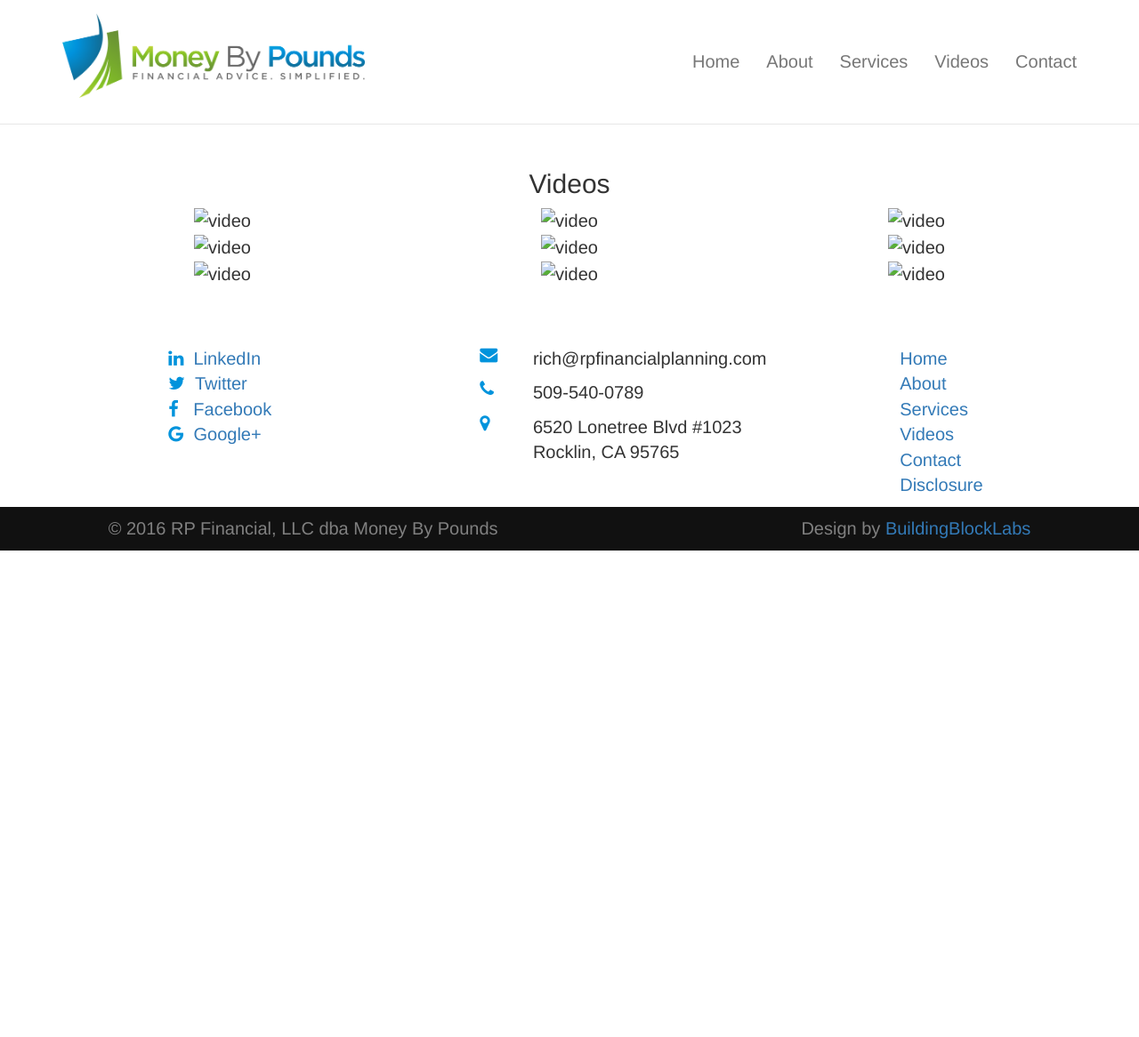
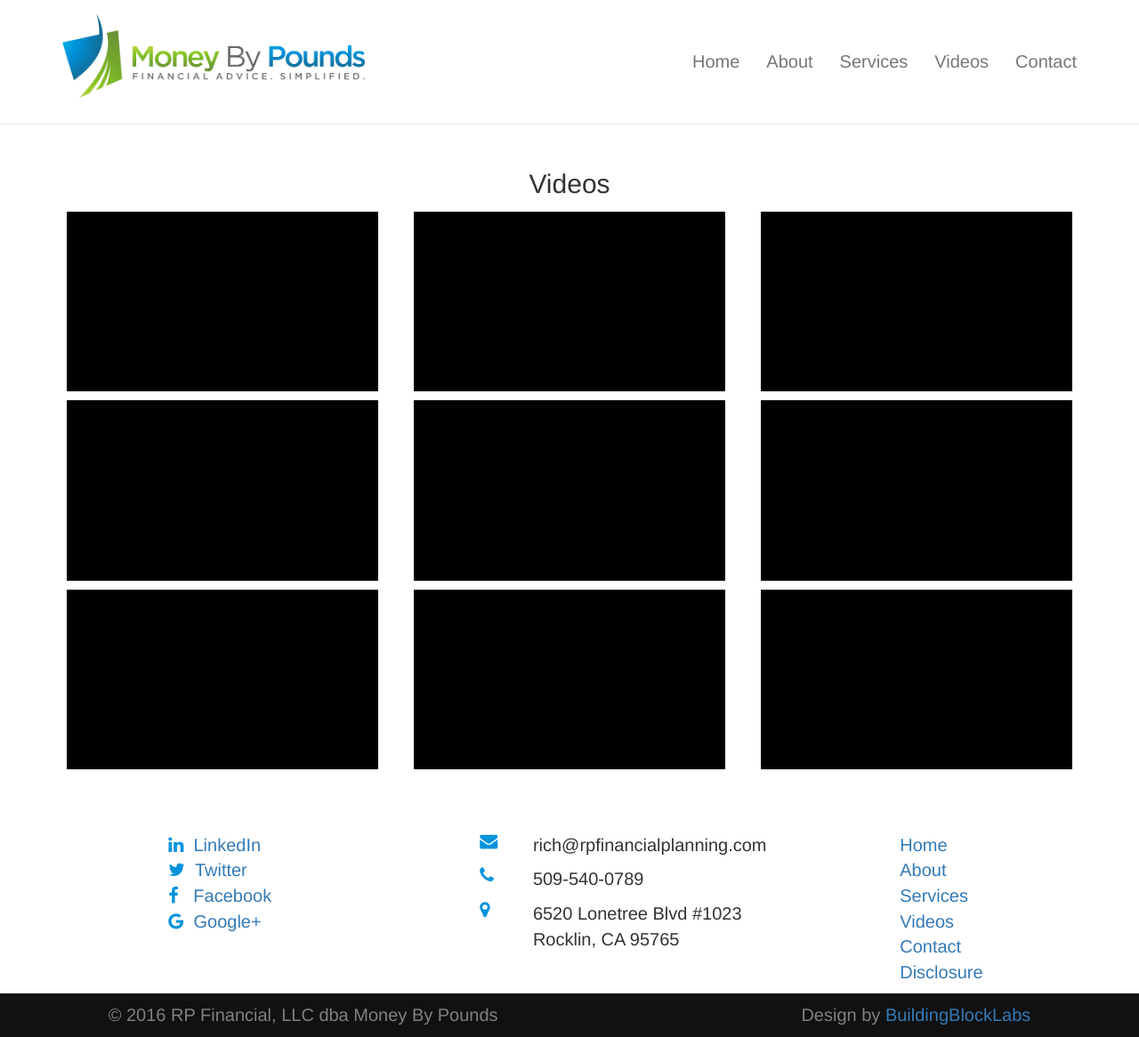
Before and after one commit to MoneyByPounds/MoneyByPounds.github.io, a Jekyll site: the page built from videos.html, in a window 1280 px wide and 1166 px high. Shown: the whole window at 89% size. Built offline with Jekyll 4.4.1, drawn with Linux system fonts in a browser that asks for light colours.

Commit message:
Add divs, js file, and css styling for vid player embed

```diff
--- a/_layouts/default.html
+++ b/_layouts/default.html
@@ -16,6 +16,7 @@
   <!-- Include all compiled plugins (below), or include individual files as needed -->
   <script src="/assets/js/vendor/bootstrap.min.js"></script>
   <script src="/assets/js/smooth_scroll.js"></script>
+  <script src="/assets/js/video_embed.js"></script>
 
   </body>
 </html>
--- /dev/null
+++ b/assets/css/_playerembed.scss
@@ -0,0 +1,54 @@
+.youtube-player {
+  position: relative;
+  padding-bottom: 56.23%;
+  /* Use 75% for 4:3 videos */
+  height: 0;
+  overflow: hidden;
+  max-width: 100%;
+  background: #000;
+  margin: 5px;
+}
+
+.youtube-player iframe {
+  position: absolute;
+  top: 0;
+  left: 0;
+  width: 100%;
+  height: 100%;
+  z-index: 100;
+  background: transparent;
+}
+
+.youtube-player img {
+  bottom: 0;
+  display: block;
+  left: 0;
+  margin: auto;
+  max-width: 100%;
+  width: 100%;
+  position: absolute;
+  right: 0;
+  top: 0;
+  border: none;
+  height: auto;
+  cursor: pointer;
+  -webkit-transition: .4s all;
+  -moz-transition: .4s all;
+  transition: .4s all;
+}
+
+.youtube-player img:hover {
+  -webkit-filter: brightness(75%);
+}
+
+.youtube-player .play {
+  height: 72px;
+  width: 72px;
+  left: 50%;
+  top: 50%;
+  margin-left: -36px;
+  margin-top: -36px;
+  position: absolute;
+  background: url("//i.imgur.com/TxzC70f.png") no-repeat;
+  cursor: pointer;
+}
--- a/assets/css/style.scss
+++ b/assets/css/style.scss
@@ -7,3 +7,4 @@
 @import "body";
 @import "button";
 @import "form";
+@import "playerembed";
--- /dev/null
+++ b/assets/js/video_embed.js
@@ -0,0 +1,29 @@
+$(document).ready(function() {
+    document.addEventListener("DOMContentLoaded",
+        function() {
+            var div, n,
+                v = document.getElementsByClassName("youtube-player");
+            for (n = 0; n < v.length; n++) {
+                div = document.createElement("div");
+                div.setAttribute("data-id", v[n].dataset.id);
+                div.innerHTML = labnolThumb(v[n].dataset.id);
+                div.onclick = labnolIframe;
+                v[n].appendChild(div);
+            }
+        });
+
+    function labnolThumb(id) {
+        var thumb = '<img src="https://i.ytimg.com/vi/ID/hqdefault.jpg">',
+            play = '<div class="play"></div>';
+        return thumb.replace("ID", id) + play;
+    }
+
+    function labnolIframe() {
+        var iframe = document.createElement("iframe");
+        var embed = "https://www.youtube.com/embed/ID?autoplay=1";
+        iframe.setAttribute("src", embed.replace("ID", this.dataset.id));
+        iframe.setAttribute("frameborder", "0");
+        iframe.setAttribute("allowfullscreen", "1");
+        this.parentNode.replaceChild(iframe, this);
+    }
+});
--- a/videos.html
+++ b/videos.html
@@ -12,35 +12,35 @@
     <div class="container">
       <div class="row">
         <div class="col-sm-4 text-center">
-          <img alt='video' style="height:200px;width:200px;">
+          <div class="youtube-player" data-id="VIDEO_ID"></div>
         </div>
         <div class="col-sm-4 text-center">
-          <img alt='video' style="height:200px;width:200px;">
+          <div class="youtube-player" data-id="VIDEO_ID"></div>
         </div>
         <div class="col-sm-4 text-center">
-          <img alt='video' style="height:200px;width:200px;">
+          <div class="youtube-player" data-id="VIDEO_ID"></div>
         </div>
       </div>
       <div class="row">
         <div class="col-sm-4 text-center">
-          <img alt='video' style="height:200px;width:200px;">
+          <div class="youtube-player" data-id="VIDEO_ID"></div>
         </div>
         <div class="col-sm-4 text-center">
-          <img alt='video' style="height:200px;width:200px;">
+          <div class="youtube-player" data-id="VIDEO_ID"></div>
         </div>
         <div class="col-sm-4 text-center">
-          <img alt='video' style="height:200px;width:200px;">
+          <div class="youtube-player" data-id="VIDEO_ID"></div>
         </div>
       </div>
       <div class="row">
         <div class="col-sm-4 text-center">
-          <img alt='video' style="height:200px;width:200px;">
+          <div class="youtube-player" data-id="VIDEO_ID"></div>
         </div>
         <div class="col-sm-4 text-center">
-          <img alt='video' style="height:200px;width:200px;">
+          <div class="youtube-player" data-id="VIDEO_ID"></div>
         </div>
         <div class="col-sm-4 text-center">
-          <img alt='video' style="height:200px;width:200px;">
+          <div class="youtube-player" data-id="VIDEO_ID"></div>
         </div>
       </div>
     </div>
```
Also changed, not shown: assets/js/vendor/npm.js (deleted, +0 -13 lines).
